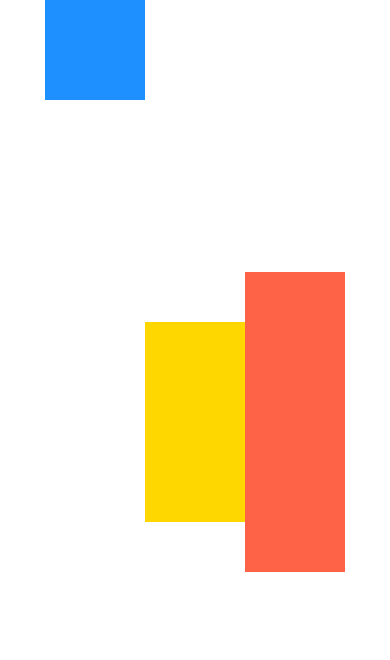
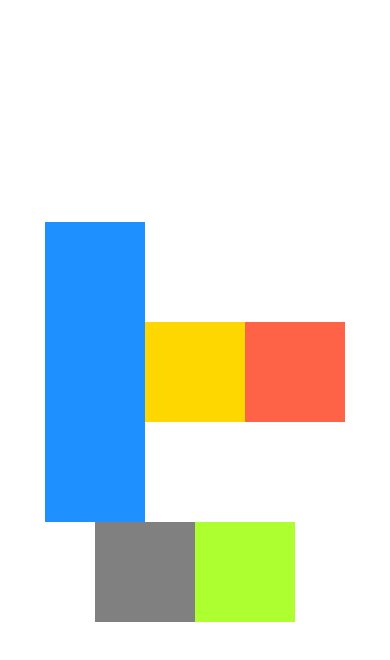
Before and after one commit to LukakaBot/react-native-study-demo, a React Native app: screen / in a window 390 px wide. Shown: the top 660 px of the page. Built offline with nearby package versions, Linux system fonts and the light colour scheme.

Commit message:
feat: 学习 flexWrap 和 alignContent

```diff
--- a/App.tsx
+++ b/App.tsx
@@ -9,19 +9,20 @@
         flexDirection: "row",
         justifyContent: "center",
         alignItems: "center",
+        alignContent: "center",
+        flexWrap: "wrap",
       }}
     >
       <View
-        style={{
-          alignSelf: "flex-start",
-          backgroundColor: "dodgerblue",
-          width: 100,
-          height: 100,
-        }}
+        style={{ backgroundColor: "dodgerblue", width: 100, height: 300 }}
       ></View>
-      <View style={{ backgroundColor: "gold", width: 100, height: 200 }}></View>
+      <View style={{ backgroundColor: "gold", width: 100, height: 100 }}></View>
       <View
-        style={{ backgroundColor: "tomato", width: 100, height: 300 }}
+        style={{ backgroundColor: "tomato", width: 100, height: 100 }}
+      ></View>
+      <View style={{ backgroundColor: "grey", width: 100, height: 100 }}></View>
+      <View
+        style={{ backgroundColor: "greenyellow", width: 100, height: 100 }}
       ></View>
     </View>
   );
```
